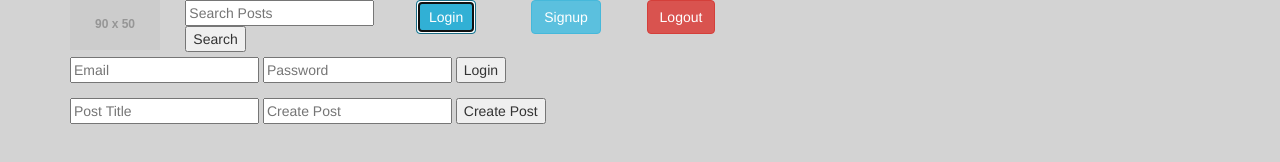
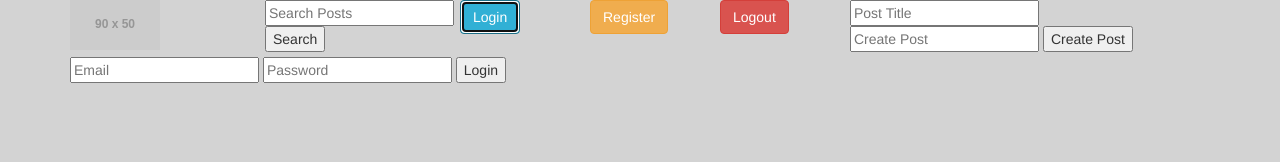
Before and after one commit to MorganW2017/forum-spectacle, a website: page public/index.html in a window 1280 px wide. Both pictures are taken after a click on the button "Login". Drawn offline with nearby package versions, Linux system fonts and the light colour scheme; no server answers; placeholder pictures from the web are drawn by us.

Commit message:
css = godlike

```diff
--- a/public/app/controller/signup-controller.js
+++ b/public/app/controller/signup-controller.js
@@ -14,7 +14,7 @@ function SignupController(){
     this.showSignupForm = function showSignupForm(){
         if(signupFormstate){
             showSignupButton.innerText = 'Register'
-            showSignupButton.className = 'btn btn-info'
+            showSignupButton.className = 'btn btn-warning'
             signupFormElem.classList.add('hidden')
             signupFormstate = false
         }else{
--- a/public/app/service/signup-service.js
+++ b/public/app/service/signup-service.js
@@ -13,7 +13,6 @@ function SignupService(){
 
     this.userSignup = function userSignup(signupForm){
         var newSignup = new Signup(signupForm)
-        debugger
         $.post(baseUrl, newSignup)
             .then(res => console.log(res))
             .fail(logError)
--- a/public/index.html
+++ b/public/index.html
@@ -17,50 +17,52 @@
             <div class="col-sm-2 ilb">
                 <img src="//placehold.it/90x50" alt="">
             </div>
-            <div class="col-sm-4 ilb">
+            <div class="col-sm-2 ilb">
                 <form onsubmit="app.controllers.postController.searchPosts(event)">
                     <input type="text" class="search-field" name="search" placeholder="Search Posts">
                     <button type="onsubmit">Search</button>
                 </form>
             </div>
-            <div class="col-sm-6 ilb">
+            <div class="col-sm-4 ilb">
                 <div class="row">
                     <div class="col-sm-4" id="show-login-form">
-                        <button id="show-button" class="btn btn-info hit" onclick="app.controllers.loginController.showLoginForm()">Login</button>
+                        <button id="show-button" class="btn btn-info" onclick="app.controllers.loginController.showLoginForm()">Login</button>
                     </div>
                     <div class="col-sm-4" id="show-signup-form">
-                        <button id="show-signup-button" class="btn btn-info hit" onclick="app.controllers.signupController.showSignupForm()">Signup</button>
+                        <button id="show-signup-button" class="btn btn-warning" onclick="app.controllers.signupController.showSignupForm()">Register</button>
                     </div>
                     <div class="col-sm-4">
                         <button class="log-out-button btn btn-danger" onclick="app.controllers.loginController.userLogout()">Logout</button>
                     </div>
                 </div>
             </div>
+            <div class="col-sm-4">
+                <div class="create-post">
+                    <form onsubmit="app.controllers.postController.addPost(event)">
+                        <input type="text" name="title" placeholder="Post Title">
+                        <input type="text" name="description" placeholder="Create Post">
+                        <button type="onsubmit">Create Post</button>
+                    </form>
+                </div>
+            </div>
         </div>
         <div class="row">
-            <div class="col-sm-6 ilb hidden" id="add-login-form">
+            <div class="col-sm-5 ilb hidden" id="add-login-form">
                 <form onsubmit="app.controllers.loginController.userLogin(event)" class="form-group">
                     <input type="text" name="email" class="input-field" placeholder="Email">
                     <input type="password" name="password" class="input-field" placeholder="Password">
                     <button type="onsubmit">Login</button>
                 </form>
             </div>
-            <div class="col-sm-6 ilb hidden" id="add-signup-form">
+            <div class="col-sm-7 ilb hidden" id="add-signup-form">
                 <form onsubmit="app.controllers.signupController.userSignup(event)" class="form-group">
                     <input type="text" name="email" class="input-field" placeholder="Email">
                     <input type="text" name="name" class="input-field" id="user-name-field" placeholder="username">
                     <input type="password" name="password" class="input-field" placeholder="Password">
-                    <button type="onsubmit">Signup</button>
+                    <button type="onsubmit">Register</button>
                 </form>
             </div>
 
-        </div>
-        <div class="create-post">
-            <form onsubmit="app.controllers.postController.addPost(event)">
-                <input type="text" name="title" placeholder="Post Title">
-                <input type="text" name="description" placeholder="Create Post">
-                <button type="onsubmit">Create Post</button>
-            </form>
         </div>
         <div class="reverse" id="postId"></div>
     </div>
```
